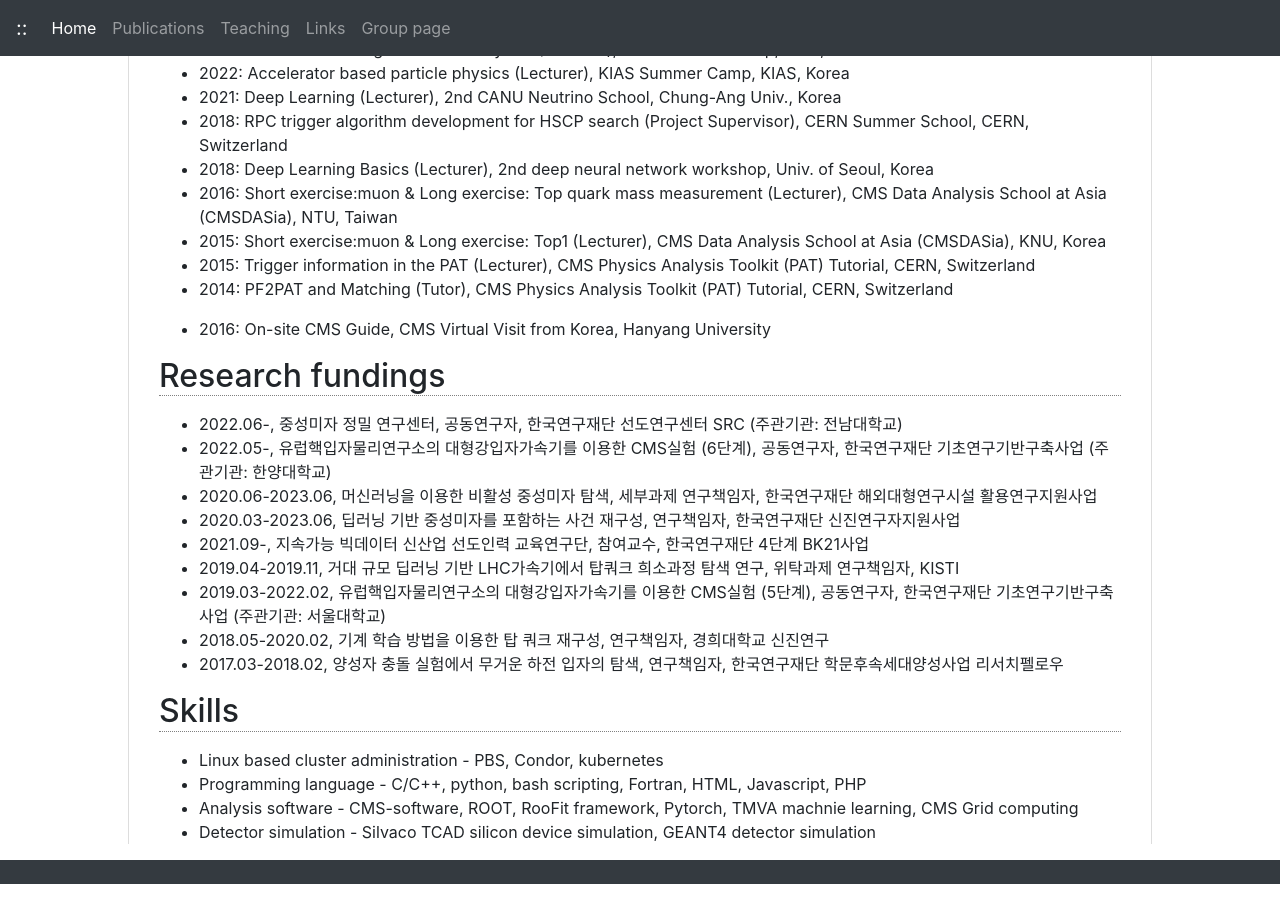
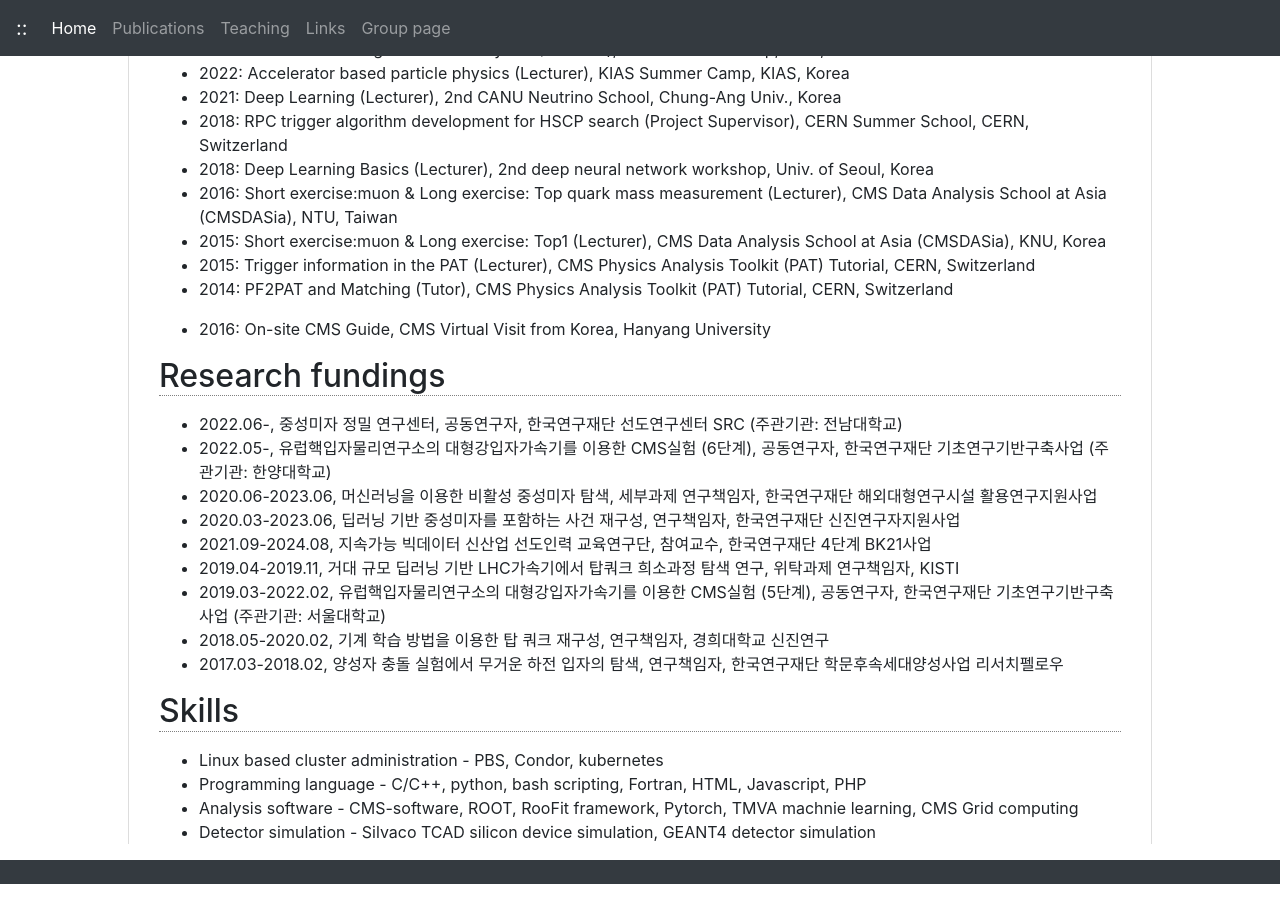
Before and after one commit to jhgoh/jhgoh.github.io, a Jekyll site: the page built from index.html, in a window 1280 px wide and 900 px high, scrolled down 1547 px. Built offline with Jekyll 4.4.1, drawn with Linux system fonts in a browser that asks for light colours; nearby versions of some CDN libraries.

Commit message:
Update index.html

```diff
--- a/index.html
+++ b/index.html
@@ -130,7 +130,7 @@
   <li>2022.05-, 유럽핵입자물리연구소의 대형강입자가속기를 이용한 CMS실험 (6단계), 공동연구자, 한국연구재단 기초연구기반구축사업 (주관기관: 한양대학교)</li>
   <li>2020.06-2023.06, 머신러닝을 이용한 비활성 중성미자 탐색, 세부과제 연구책임자, 한국연구재단 해외대형연구시설 활용연구지원사업</li>
   <li>2020.03-2023.06, 딥러닝 기반 중성미자를 포함하는 사건 재구성, 연구책임자, 한국연구재단 신진연구자지원사업</li>
-  <li>2021.09-, 지속가능 빅데이터 신산업 선도인력 교육연구단, 참여교수, 한국연구재단 4단계 BK21사업</li>
+  <li>2021.09-2024.08, 지속가능 빅데이터 신산업 선도인력 교육연구단, 참여교수, 한국연구재단 4단계 BK21사업</li>
   <li>2019.04-2019.11, 거대 규모 딥러닝 기반 LHC가속기에서 탑쿼크 희소과정 탐색 연구, 위탁과제 연구책임자, KISTI</li>
   <li>2019.03-2022.02, 유럽핵입자물리연구소의 대형강입자가속기를 이용한 CMS실험 (5단계), 공동연구자, 한국연구재단 기초연구기반구축사업 (주관기관: 서울대학교)</li>
   <li>2018.05-2020.02, 기계 학습 방법을 이용한 탑 쿼크 재구성, 연구책임자, 경희대학교 신진연구</li>
```
